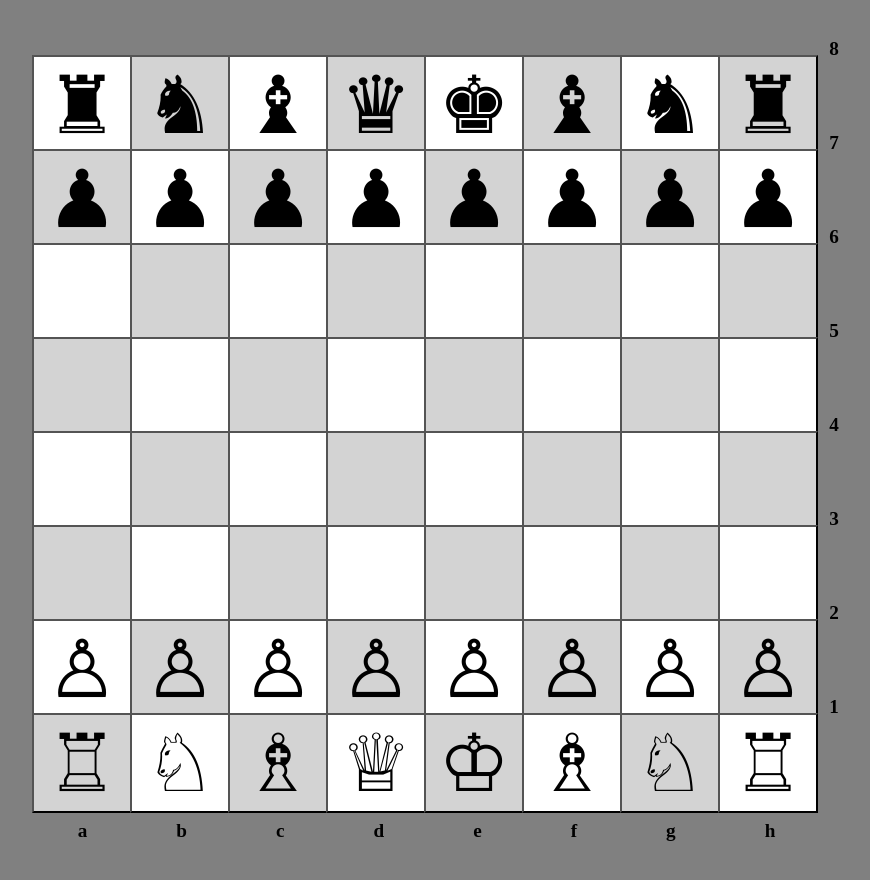
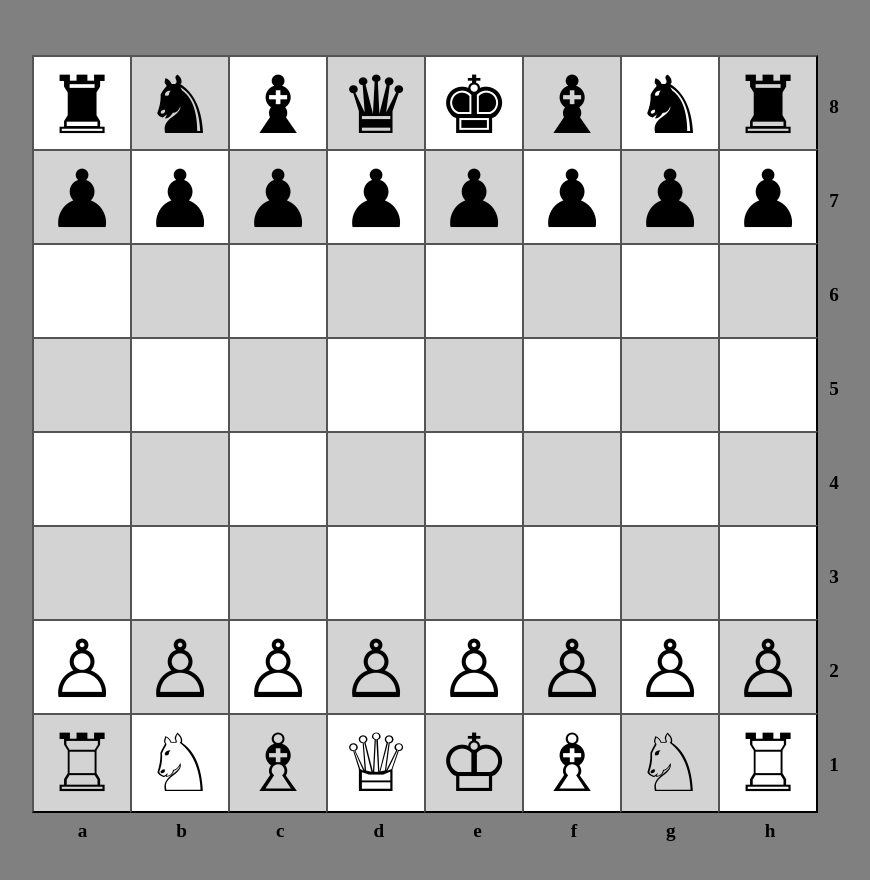
Before and after one commit to maxhartfield/Chess-Website, a plain HTML site: page chess.html in a window 1280 px wide. Shown: the whole page, without its empty margins (255-1125 px from the left). Drawn offline with Linux system fonts and the light colour scheme.

Commit message:
think I found solution

```diff
--- a/style.css
+++ b/style.css
@@ -38,7 +38,7 @@ button:hover {
 }
 
 .num {
-    bottom: 20px;
+    top: 37.5px;
     left: 10px;
 }
 
```
